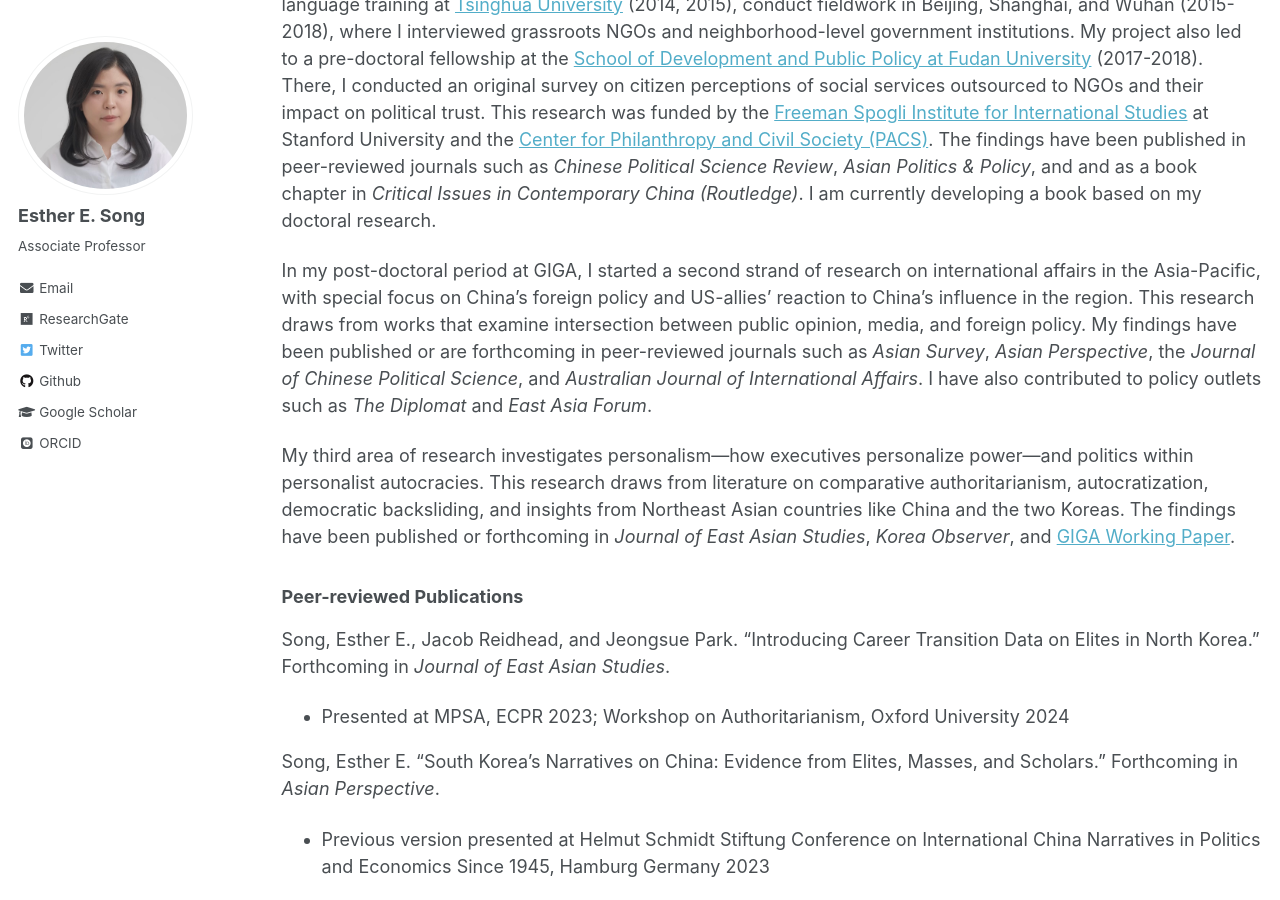
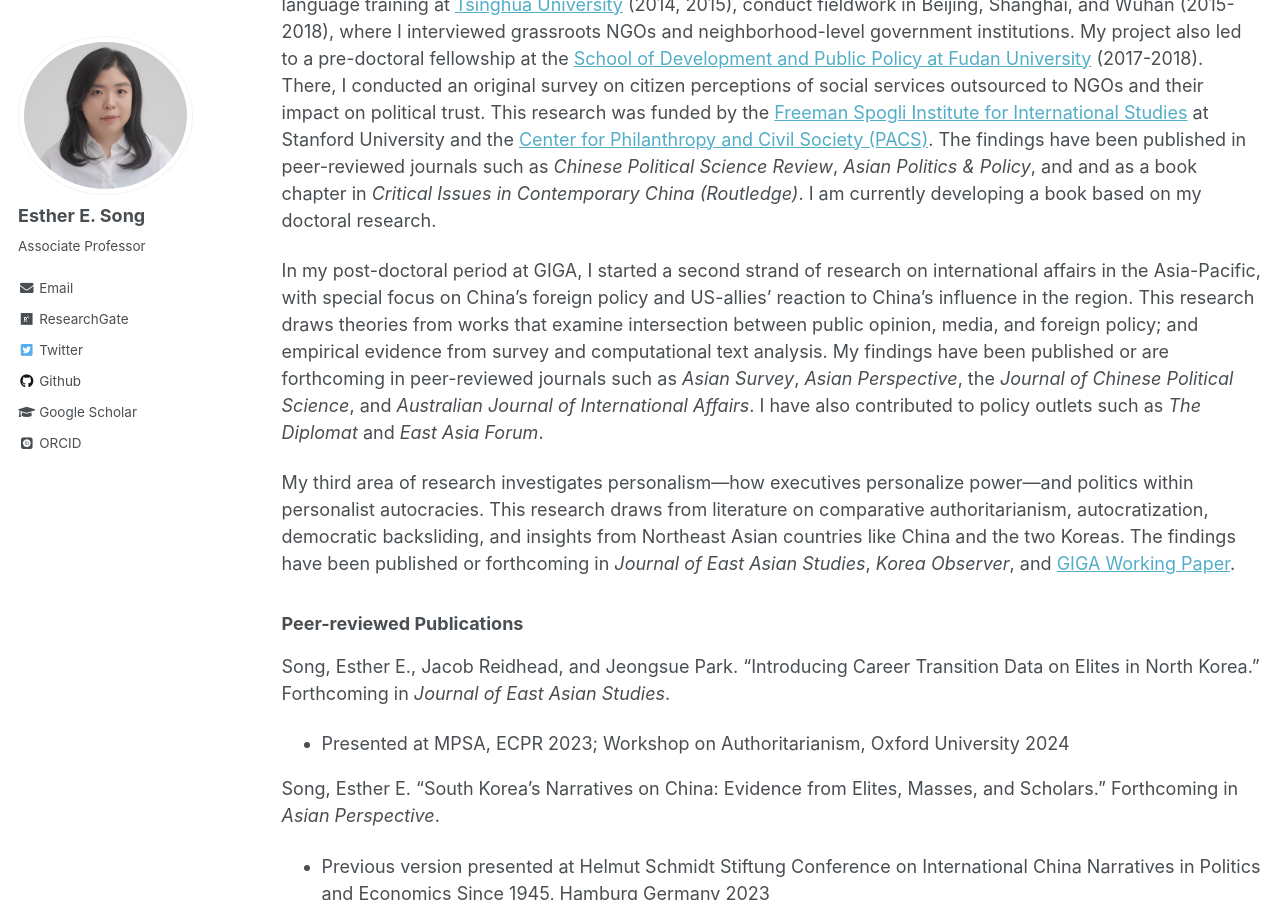
Before and after one commit to ehsong/ehsong.github.io, a Jekyll site: the page built from _pages/research.md, in a window 1280 px wide and 900 px high, scrolled down 386 px. Built offline with Jekyll 4.4.1, drawn with Linux system fonts in a browser that asks for light colours; some web fonts are replaced.

Commit message:
Update research.md

```diff
--- a/_pages/research.md
+++ b/_pages/research.md
@@ -10,7 +10,7 @@
 
 During my doctoral studies at Stanford, I investigated NGO-state relations in China, focusing on the evolution of civil society and NGO policies and its effect on political trust. This research led me to undertake Mandarin Chinese language training at [Tsinghua University](https://www.tsinghua.edu.cn/en/) (2014, 2015), conduct fieldwork in Beijing, Shanghai, and Wuhan (2015-2018), where I interviewed grassroots NGOs and neighborhood-level government institutions. My project also led to a pre-doctoral fellowship at the [School of Development and Public Policy at Fudan University](https://www.fudan.edu.cn/en/2019/0514/c295a96700/page.psp) (2017-2018). There, I conducted an original survey on citizen perceptions of social services outsourced to NGOs and their impact on political trust. This research was funded by the [Freeman Spogli Institute for International Studies](https://fsi.stanford.edu/) at Stanford University and the [Center for Philanthropy and Civil Society (PACS)](https://pacscenter.stanford.edu/). The findings have been published in peer-reviewed journals such as *Chinese Political Science Review*, *Asian Politics & Policy*, and and as a book chapter in *Critical Issues in Contemporary China (Routledge)*. I am currently developing a book based on my doctoral research.
 
-In my post-doctoral period at GIGA, I started a second strand of research on international affairs in the Asia-Pacific, with special focus on China's foreign policy and US-allies' reaction to China's influence in the region. This research draws from works that examine intersection between public opinion, media, and foreign policy. My findings have been published or are forthcoming in peer-reviewed journals such as *Asian Survey*, *Asian Perspective*, the *Journal of Chinese Political Science*, and *Australian Journal of International Affairs*. I have also contributed to policy outlets such as *The Diplomat* and *East Asia Forum*.
+In my post-doctoral period at GIGA, I started a second strand of research on international affairs in the Asia-Pacific, with special focus on China's foreign policy and US-allies' reaction to China's influence in the region. This research draws theories from works that examine intersection between public opinion, media, and foreign policy; and empirical evidence from survey and computational text analysis. My findings have been published or are forthcoming in peer-reviewed journals such as *Asian Survey*, *Asian Perspective*, the *Journal of Chinese Political Science*, and *Australian Journal of International Affairs*. I have also contributed to policy outlets such as *The Diplomat* and *East Asia Forum*.
 
 My third area of research investigates personalism—how executives personalize power—and politics within personalist autocracies. This research draws from literature on comparative authoritarianism, autocratization, democratic backsliding, and insights from Northeast Asian countries like China and the two Koreas. The findings have been published or forthcoming in *Journal of East Asian Studies*, *Korea Observer*, and [GIGA Working Paper](https://www.giga-hamburg.de/en/publications/giga-working-papers/personnel-institutions-power-revisiting-concept-of-executive-personalisation).
 
```
